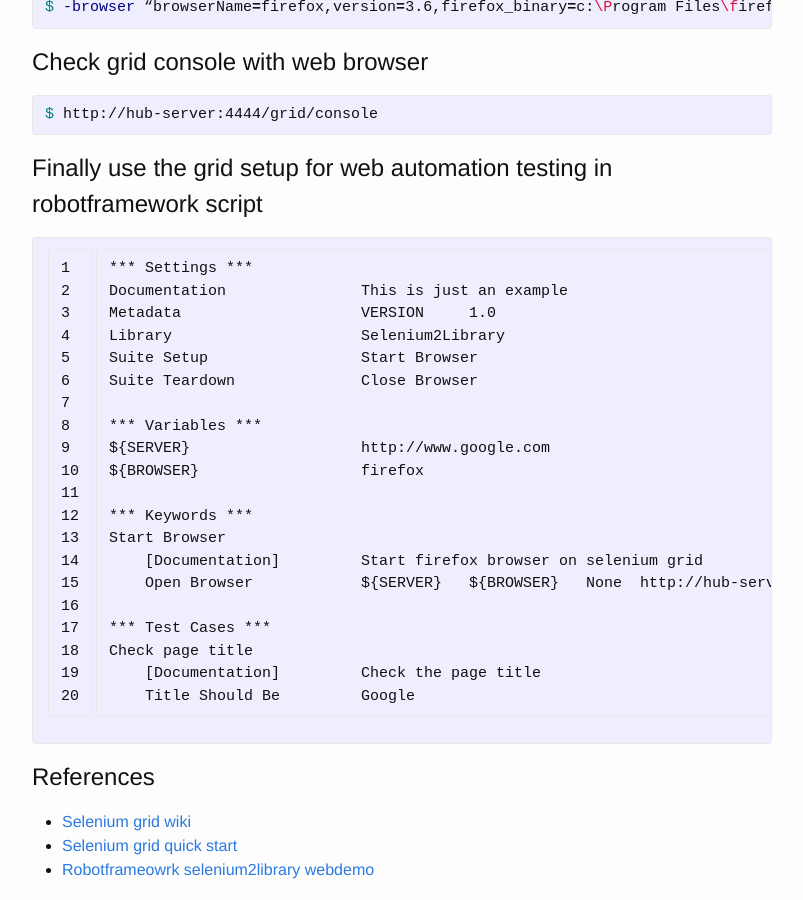
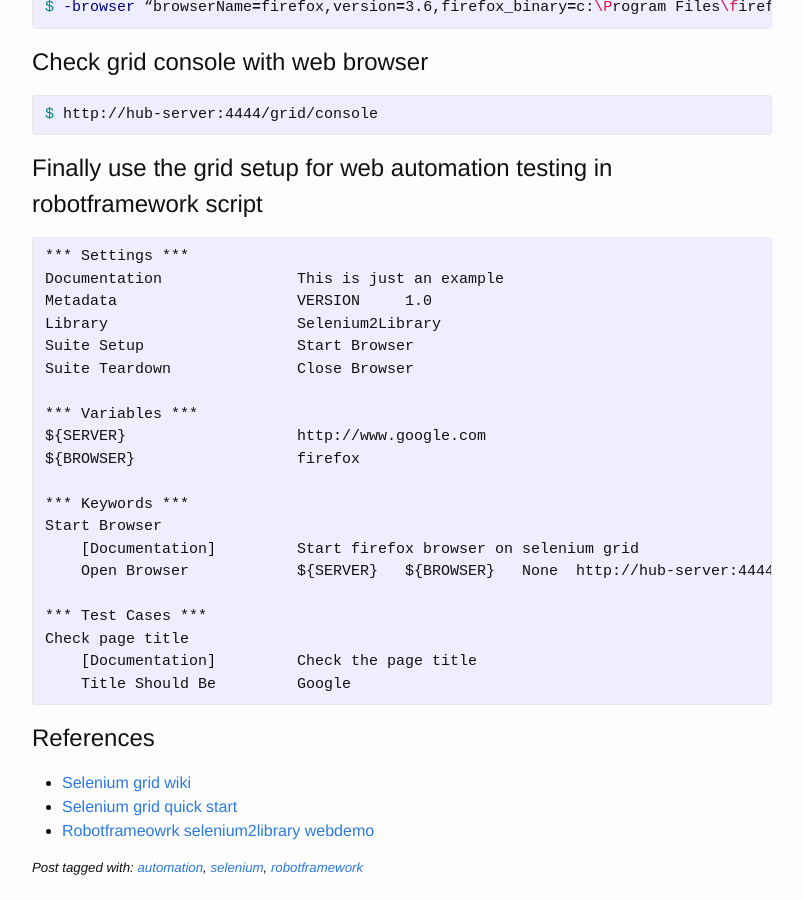
Before and after one commit to yuan-jiang/yuan-jiang.github.io, a Jekyll site: the page built from _posts/2014-10-19-setup-selenium-grid-to-use-in-robotframework.md, in a window 1280 px wide and 900 px high, scrolled down 1009 px. Shown: the whole window, without its empty margins (238-1041 px from the left). Built offline with Jekyll 4.4.1, drawn with Linux system fonts in a browser that asks for light colours; comment, search, counter and statistics services are not loaded.

Commit message:
Update highlight format

```diff
--- a/_posts/2014-10-19-setup-selenium-grid-to-use-in-robotframework.md
+++ b/_posts/2014-10-19-setup-selenium-grid-to-use-in-robotframework.md
@@ -50,7 +50,7 @@ $ http://hub-server:4444/grid/console
 {% endhighlight %}
 
 # Finally use the grid setup for web automation testing in robotframework script
-{% highlight robotframework linenos %}
+{% highlight robotframework %}
 *** Settings ***
 Documentation               This is just an example
 Metadata                    VERSION     1.0
```
